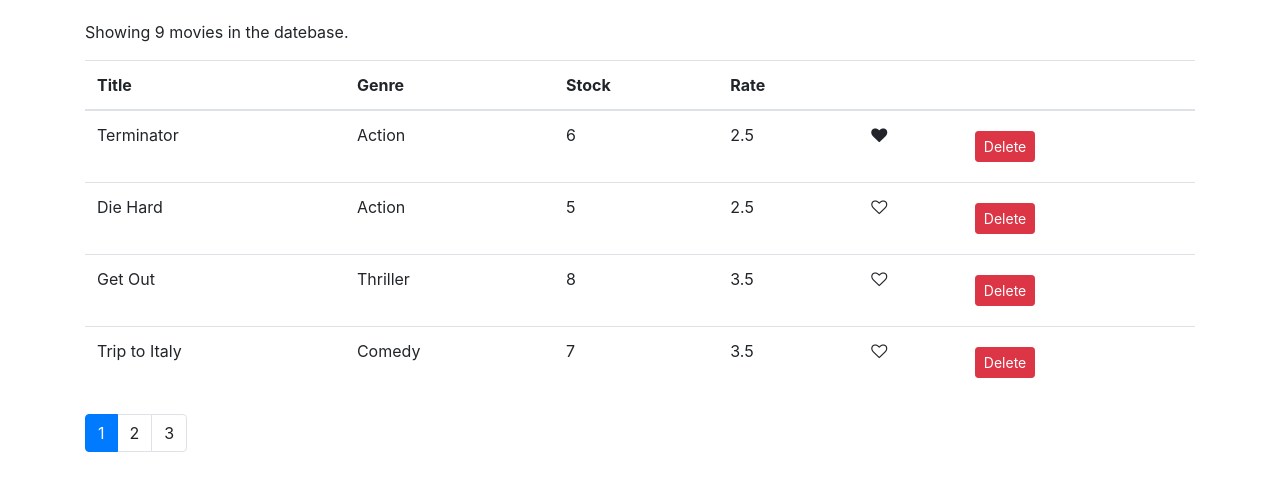
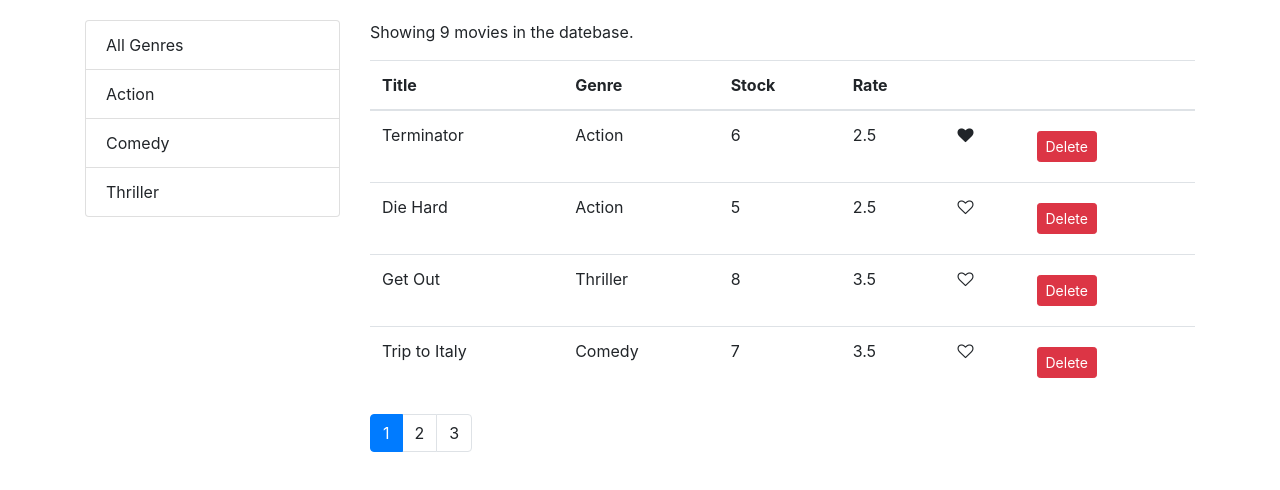
Before and after one commit to bthndncr/React-movieLibrary, a React (Create React App) app: page /movies/1 in a window 1280 px wide. Shown: the top 490 px of the page. Built offline with nearby package versions, Linux system fonts and the light colour scheme.

Commit message:
Added filtering

```diff
--- /dev/null
+++ b/src/components/listGroup.jsx
@@ -0,0 +1,34 @@
+import React from "react";
+
+const ListGroup = props => {
+  const {
+    items,
+    textProperty,
+    valueProperty,
+    selectedItem,
+    onItemSelect
+  } = props;
+
+  return (
+    <ul className="list-group">
+      {items.map(item => (
+        <li
+          onClick={() => onItemSelect(item)}
+          key={item[valueProperty]}
+          className={
+            item === selectedItem ? "list-group-item active" : "list-group-item"
+          }
+        >
+          {item[textProperty]}
+        </li>
+      ))}
+    </ul>
+  );
+};
+
+ListGroup.defaultProps = {
+  textProperty: "name",
+  valueProperty: "_id"
+};
+
+export default ListGroup;
--- a/src/components/movies.jsx
+++ b/src/components/movies.jsx
@@ -1,16 +1,24 @@
 import React, { Component } from "react";
 import { getMovies } from "../services/fakeMovieService";
+import { getGenres } from "../services/fakeGenreService";
 import Pagination from "./pagination";
 import Like from "./like";
 import { paginate } from "../utils/paginate";
+import ListGroup from "./listGroup";
 
 class Movies extends Component {
   state = {
-    movies: getMovies(),
+    movies: [],
+    genres: [],
     pageSize: 4,
     currentPage: 1
   };
 
+  componentDidMount() {
+    const genres = [{ name: "All Genres" }, ...getGenres()];
+    this.setState({ movies: getMovies(), genres });
+  }
+  // Events
   handleDelete = movie => {
     const movies = this.state.movies.filter(m => m._id !== movie._id);
     this.setState({ movies });
@@ -27,16 +35,39 @@
     this.setState({ currentPage: page });
   };
 
+  handleGenreSelect = genre => {
+    this.setState({ selectedGenre: genre, currentPage: 1 });
+  };
+
   render() {
     const { length: count } = this.state.movies;
-    const { pageSize, currentPage, movies: allMovies } = this.state;
+    const {
+      pageSize,
+      currentPage,
+      selectedGenre,
+      movies: allMovies
+    } = this.state;
 
     if (count === 0) return <p>There are no movies in the database.</p>;
-    const movies = paginate(allMovies, currentPage, pageSize);
+
+    const filtered =
+      selectedGenre && selectedGenre._id
+        ? allMovies.filter(m => m.genre._id === selectedGenre._id)
+        : allMovies;
+
+    const movies = paginate(filtered, currentPage, pageSize);
 
     return (
-      <div>
-        <p>Showing {count} movies in the datebase.</p>
+      <div className="row">
+        <div className="col-3">
+          <ListGroup
+            items={this.state.genres}
+            selectedItem={selectedGenre}
+            onItemSelect={this.handleGenreSelect}
+          />
+        </div>
+        <div className="col">
+          <p>Showing {filtered.length} movies in the datebase.</p>
           <table className="table">
             <thead>
               <tr>
@@ -74,11 +105,12 @@
             </tbody>
           </table>
           <Pagination
-          itemsCount={count}
+            itemsCount={filtered.length}
             pageSize={pageSize}
             currentPage={currentPage}
             onPageChange={this.handlePageChange}
           />
+        </div>
       </div>
     );
   }
```
Lines whose indentation alone changed are shown as unchanged.
